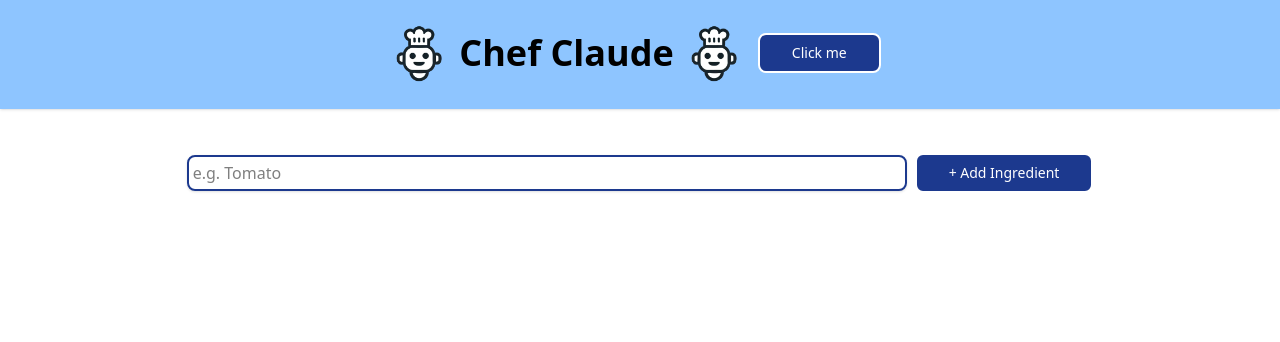
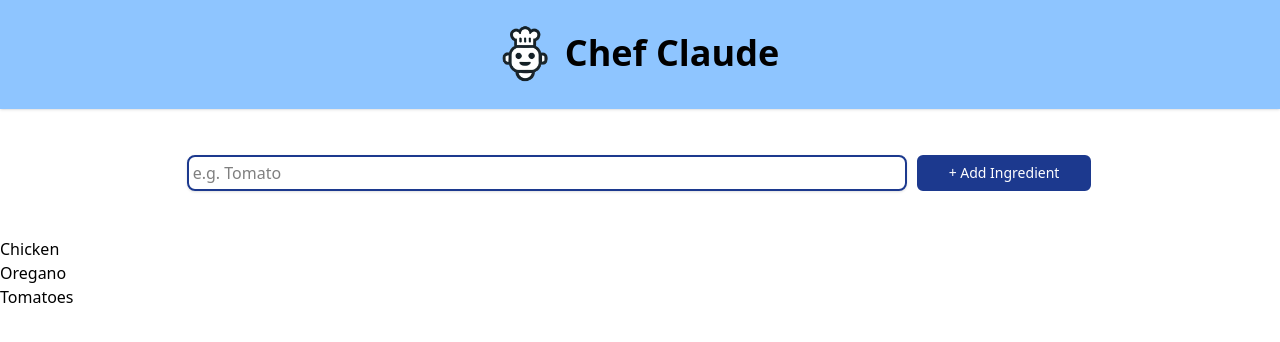
Before and after one commit to Wagner-Laranjeiras/chef-claude, a React (Vite) app: page / in a window 1280 px wide. Shown: the top 342 px of the page. Built offline with nearby package versions, Linux system fonts and the light colour scheme.

Commit message:
studying

```diff
--- a/src/components/AddIngredient.jsx
+++ b/src/components/AddIngredient.jsx
@@ -1,5 +1,17 @@
+
+function AddIngredientToList() {
+    ingredients.push('I was clicked.')
+    console.log(ingredients);
+}
+
 const AddIngredient = (props) => {
+    const ingredients = ['Chicken', 'Oregano', 'Tomatoes'];
+    const ingredientsListItems = ingredients.map( (ingredient) => {
+        return <li>{ ingredient }</li>
+    })
+
     return (
+        <>
             <form className="flex justify-center items-center m-10">
                 <input
                     aria-label="Add ingredient"
@@ -7,8 +19,18 @@ const AddIngredient = (props) => {
                     placeholder="e.g. Tomato"
                     className="w-3/5 max-w-5xl border-2 p-1 m-1 border-blue-900 rounded-lg shadow-sm"
                 />
-            <button className="py-2 px-8 m-1 border-2 bg-blue-900 text-white rounded-lg text-sm">+ Add Ingredient</button>
+                <button
+                    className="py-2 px-8 m-1 border-2 bg-blue-900 text-white rounded-lg text-sm"
+                    onClick={AddIngredientToList}
+                >+ Add Ingredient</button>
             </form>
+            <ul>
+                { ingredientsListItems }
+            </ul>
+
+
+        </>
+
      );
 }
 
--- a/src/components/Header.jsx
+++ b/src/components/Header.jsx
@@ -1,11 +1,7 @@
 import chefClaudeLogo from '../images/chef-claude-icon.png';
-function clickButton() {
-    console.log('I was clicked.')
-}
-
 
 const Header = () => {
-    return (
+  return (
         <header className='flex gap-4 items-center justify-center p-6 border-b-2 border-blue-300 shadow-sm bg-blue-300'>
             <img
                 src={chefClaudeLogo}
@@ -15,23 +11,6 @@ const Header = () => {
             <h1 className='font-semibold text-4xl'>
                 Chef Claude
             </h1>
-
-
-
-
-
-
-
-            <img
-                src={chefClaudeLogo}
-                alt='chef claude logo'
-                className='w-12'
-            />
-            <button
-                onClick={clickButton}
-                className="py-2 px-8 m-1 border-2 bg-blue-900 text-white rounded-lg text-sm"
-            >Click me</button>
-
         </header>
      );
 }
```
Lines whose indentation alone changed are shown as unchanged.
